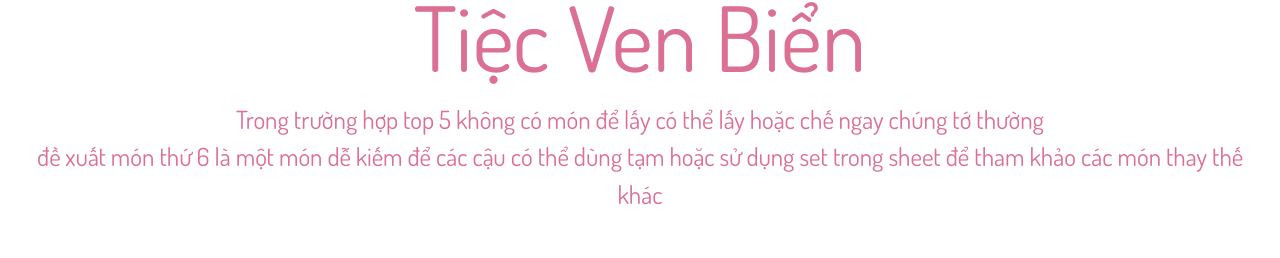
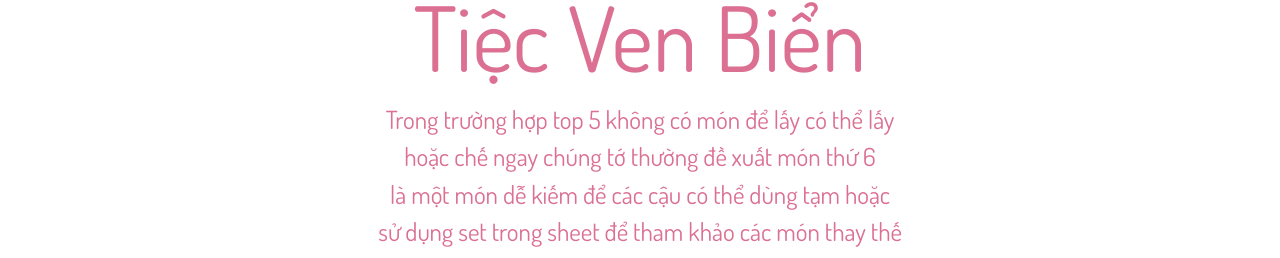
Before and after one commit to meimeibongbenh/targaryen.io, a plain HTML site: page khuthidau/tiecvienbien.html in a window 1280 px wide. Shown: the part 260-518 px from the top of the page. Drawn offline with nearby package versions, Linux system fonts and the light colour scheme.

Commit message:
Add files via upload

```diff
--- a/khuthidau/tiecvienbien.html
+++ b/khuthidau/tiecvienbien.html
@@ -30,9 +30,9 @@
     </div>
     <div class="content-container">
         <h1 style="font-size: 90px;"><span>Tiệc Ven Biển</span></h1>
-        <p class="smr" style="margin-bottom: 3%;"> Trong trường hợp top 5 không có món để lấy có thể lấy hoặc chế ngay
-            chúng tớ thường <br> đề xuất món thứ 6 là một món dễ kiếm để các
-            cậu có thể dùng tạm hoặc sử dụng set trong sheet để tham khảo các món thay thế khác
+        <p class="smr" style="margin-bottom: 3%;"> Trong trường hợp top 5 không có món để lấy có thể lấy <br>
+            hoặc chế ngay chúng tớ thường đề xuất món thứ 6 <br> là một món dễ kiếm để các
+            cậu có thể dùng tạm hoặc<br> sử dụng set trong sheet để tham khảo các món thay thế
         </p>
         <p style="text-align: center;color: palevioletred;font-size: 30px;font-weight: bold;">Thuộc tính:</p>
         <div class="container">
```
